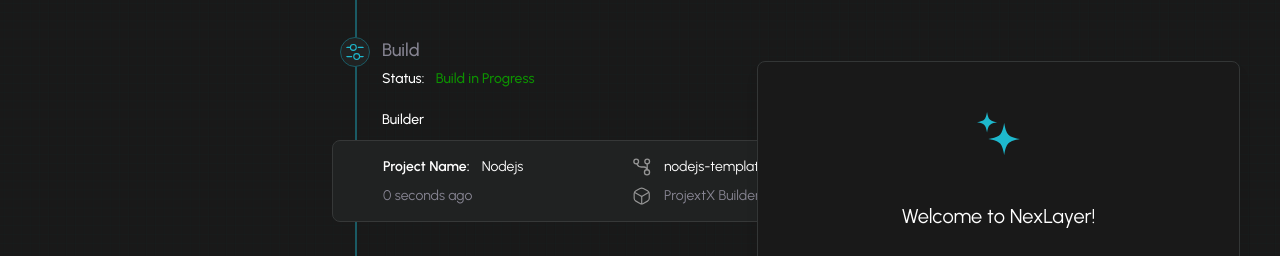
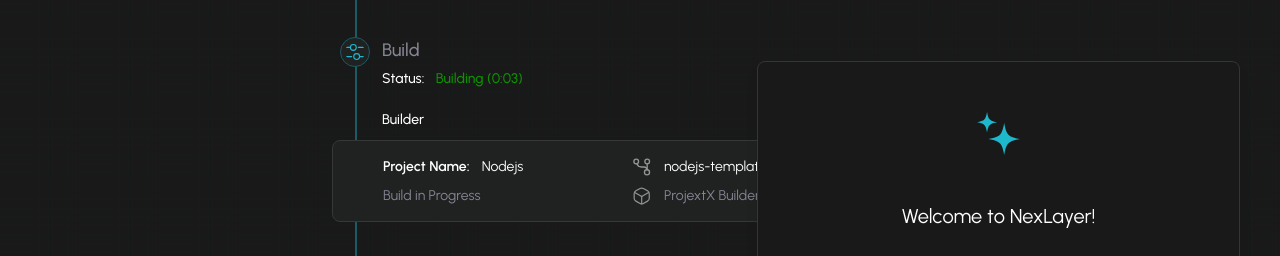
Before and after one commit to Raja-Abbas/nex, a React (Create React App) app: page /build in a window 1280 px wide. Both pictures are taken after a click on the picture 1246 px from the left and 701 px from the top of the page. Shown: the part 230-486 px from the top of the page. Built offline with nearby package versions, Linux system fonts and the light colour scheme.

Commit message:
added timer in the steps dynamically

```diff
--- a/src/components/GithubDeployment.js
+++ b/src/components/GithubDeployment.js
@@ -62,7 +62,7 @@ const GithubDeployment = ({ toggleBuildPageDetails, selectedCard }) => {
         }
         return step;
       })
-      .filter((step, index, self) => self.findIndex((s) => s.id === step.id) === index); // Ensure unique steps
+      .filter((step, index, self) => self.findIndex((s) => s.id === step.id) === index);
   }, [selectedCard]);
 
   return (
--- a/src/components/aceternityComponents/StepComponent.tsx
+++ b/src/components/aceternityComponents/StepComponent.tsx
@@ -1,6 +1,6 @@
 import React, { useEffect, useState } from "react";
 import BlueSvg from "../../assets/svgs/blueSvg.svg";
-import Loading from '../common/Spinner';
+import Loading from "../common/Spinner";
 import SourceLoadingState from "../../assets/svgs/sourceLoadingState.svg";
 import BuildLoadingState from "../../assets/svgs/buildLoadingState.svg";
 import PackageLoadingState from "../../assets/svgs/packageLoadingState.svg";
@@ -53,7 +53,10 @@ const StepComponent: React.FC<{
 }> = ({ step, index, toggleBuildPageDetails }) => {
   const [isLoading, setIsLoading] = useState(true);
   const [timeElapsed, setTimeElapsed] = useState<number>(0);
-  const [showInProgress, setShowInProgress] = useState(false); // State to manage "In Progress" status
+  const [showInProgress, setShowInProgress] = useState(false);
+  const [buildTimer, setBuildTimer] = useState<number>(10);
+
+
 
   useEffect(() => {
     if (index !== 0) {
@@ -62,7 +65,8 @@ const StepComponent: React.FC<{
         setShowInProgress(true);
         setTimeout(() => {
           setShowInProgress(false);
-        }, 2000);
+          startElapsedTime();
+        }, 10000);
       }, 2000);
 
       return () => clearTimeout(timeout);
@@ -71,20 +75,29 @@ const StepComponent: React.FC<{
     }
   }, [index]);
 
-  useEffect(() => {
+  const startElapsedTime = () => {
     const timer = setInterval(() => {
       setTimeElapsed((prevTime) => prevTime + 5);
     }, 5000);
 
     return () => clearInterval(timer);
-  }, []);
+  };
+
+  useEffect(() => {
+    if ((step.id === 2 || step.id === 4) && buildTimer > 0) {
+      const countdown = setTimeout(() => {
+        setBuildTimer((prev) => prev - 1);
+      }, 1000);
+      return () => clearTimeout(countdown);
+    }
+  }, [step.id, buildTimer]);
 
   const formatTimeAgo = (timeElapsed: number): string => {
     if (timeElapsed < 60) {
       return `${timeElapsed} seconds ago`;
     } else {
       const minutes = Math.floor(timeElapsed / 60);
-      return `${minutes} minute${minutes > 1 ? 's' : ''} ago`;
+      return `${minutes} minute${minutes > 1 ? "s" : ""} ago`;
     }
   };
 
@@ -127,14 +140,14 @@ const StepComponent: React.FC<{
               {step.subheading}
             </p>
           )}
-         {step.description && (
+          {step.description && (
             <p className="mt-1 text-base text-white font-[450]">
               Status:{" "}
               <span className="text-green ml-[8px]">
                 {step.id === 2 ? (
-                  showInProgress ? "Build in Progress" : step.description
+                  buildTimer > 0 ? `Building (0:0${10 - buildTimer})` : "Build Successful"
                 ) : step.id === 4 ? (
-                  showInProgress ? "Deployment in Progress" : step.description
+                  buildTimer > 0 ? "Deployment in Progress" : "Deployment Successful"
                 ) : (
                   step.description
                 )}
@@ -201,8 +214,23 @@ const StepComponent: React.FC<{
                   {detail.label === "Time" && (
                     <>
                       <span className="text-description-color max-md:text-tiny md:text-base font-normal">
-                        {formatTimeAgo(timeElapsed)}
+                        {step.id === 2 && buildTimer > 0
+                          ? "Build in Progress"
+                          : step.id === 4 ? (
+                              showInProgress ? "Deployment in Progress" : formatTimeAgo(timeElapsed)
+                            ) : formatTimeAgo(timeElapsed)}
                       </span>
+                    </>
+                  )}
+                   {detail.label === "Deploying" && (
+                    <>
+                    <div className="text-white max-md:text-tiny md:text-base font-normal">
+                      { step.id === 4 ? (
+                        buildTimer > 0 ? `(0:0${10 - buildTimer})` : "(0:10)"
+                      ) : (
+                        step.description
+                      )}
+                    </div>
                     </>
                   )}
                   <span
--- a/src/components/aceternityComponents/multi-step-loader.tsx
+++ b/src/components/aceternityComponents/multi-step-loader.tsx
@@ -3,8 +3,7 @@ import Waitlist from '../WaitlistComponent';
 import TemplateWaitlistModal from "../TemplateWaitlistModal";
 import DeploymentAlert from "./DeploymentAlert";
 import ModalAlert from "./ModalAlert";
-import StepComponent from "./StepComponent";
-import { Step } from "./StepComponent";
+import StepComponent, { Step } from "./StepComponent";
 
 interface MultiStepLoaderProps {
   steps: Step[];
@@ -38,7 +37,7 @@ export const MultiStepLoader: React.FC<MultiStepLoaderProps> = ({
       const interval = setInterval(() => {
         if (index < steps.length) {
           setVisibleSteps((prevSteps) => {
-            if (!prevSteps.some(step => step.id === steps[index].id)) {
+            if (steps[index] && !prevSteps.some(step => step?.id === steps[index]?.id)) {
               return [...prevSteps, steps[index]];
             }
             return prevSteps;
--- a/src/constants/Framework.js
+++ b/src/constants/Framework.js
@@ -62,7 +62,7 @@ export const steps = [
     description: "Deployment successful",
     image: "DeployLoadingState",
     details: [
-      { label: "Deploying", value: "(0:10)", text:"white" },
+      { label: "Deploying", value: "", text:"white" },
       { label: "", value: "sasdeployer /ndejs:latest", image: GithubLogoCard, text:'white' },
       { label: "Time", value: "" },
       { label: "", value: "Docterhub", image: ProjectXBox },
```
